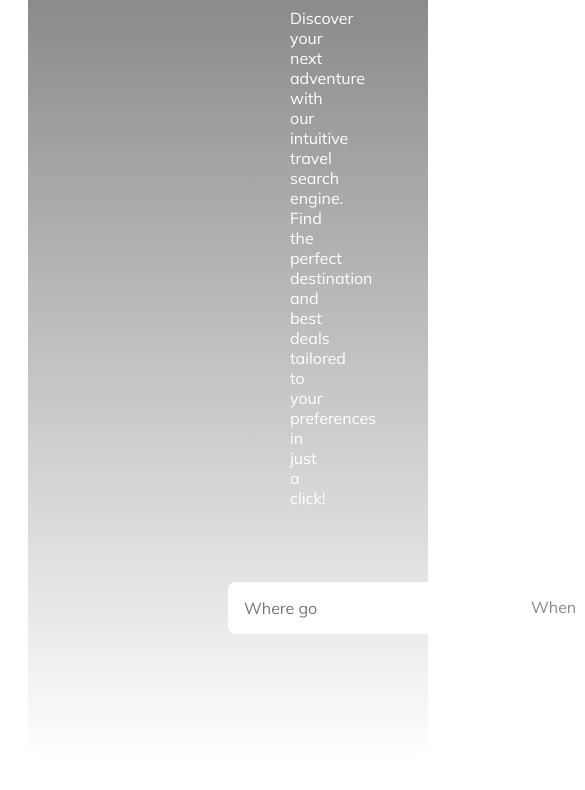
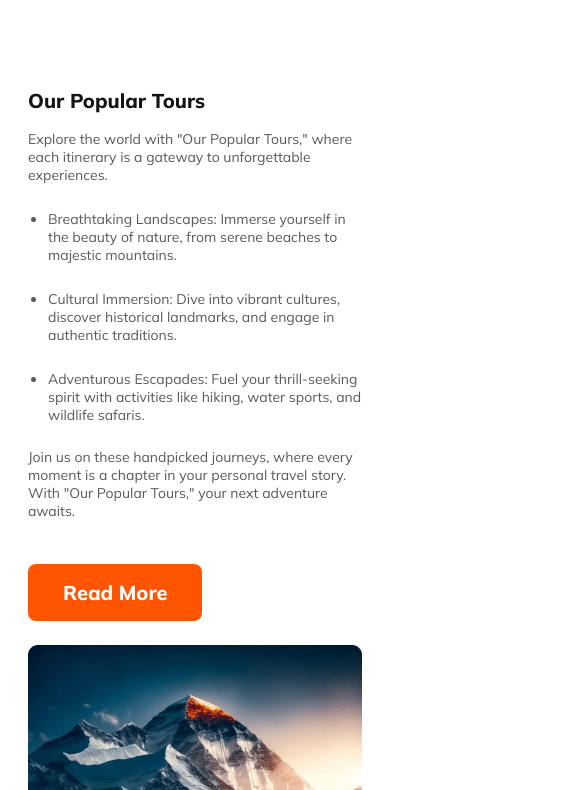
Before and after one commit to safin878/B9A2-Smarter-Travel, a plain HTML site: page index.html in a window 390 px wide. Shown: the part 644-1434 px from the top of the page, 585 px wide, since content can reach past the window. Drawn offline with nearby package versions, Linux system fonts and the light colour scheme.

Commit message:
Added Populer Section With responsive

```diff
--- a/index.html
+++ b/index.html
@@ -51,10 +51,10 @@
         </p>
         <form class="form" action="">
           <div class="search">
-            <div class="card">
-              <input placeholder="Where go" type="text" name="" id="" />
+            <div class="card-1">
+              <input placeholder="Where go" type="search" name="" id="" />
             </div>
-            <div class="card">
+            <div class="card-2">
               <select>
                 <option value="When">When</option>
                 <option value="2024">2024</option>
@@ -65,7 +65,7 @@
                 <option value="2019">2019</option>
               </select>
             </div>
-            <div class="card">
+            <div class="card-3">
               <select>
                 <option value="type">Select type</option>
                 <option value="crazy">Crazy</option>
@@ -76,14 +76,55 @@
             </div>
 
             <div class="form-button">
-              <p>
+              <button>
                 <span class="material-symbols-outlined"> search </span> Find now
-              </p>
+              </button>
             </div>
           </div>
         </form>
       </section>
       <!-- Search engine section end-->
+
+      <!-- Popular tours section starts here -->
+      <section class="popular-section">
+        <div class="popular-content">
+          <h2 class="primary-heading">Our Popular Tours</h2>
+          <p class="primary-text">
+            Explore the world with "Our Popular Tours," where each itinerary is
+            a gateway to unforgettable experiences.
+          </p>
+          <ul>
+            <li>
+              <p class="primary-text point-1">
+                Breathtaking Landscapes: Immerse yourself in the beauty of
+                nature, from serene beaches to majestic mountains.
+              </p>
+            </li>
+            <li>
+              <p class="primary-text">
+                Cultural Immersion: Dive into vibrant cultures, discover
+                historical landmarks, and engage in authentic traditions.
+              </p>
+            </li>
+            <li>
+              <p class="primary-text point-3">
+                Adventurous Escapades: Fuel your thrill-seeking spirit with
+                activities like hiking, water sports, and wildlife safaris.
+              </p>
+            </li>
+          </ul>
+          <p class="primary-text">
+            Join us on these handpicked journeys, where every moment is a
+            chapter in your personal travel story. With "Our Popular Tours,"
+            your next adventure awaits.
+          </p>
+          <button class="primary-btn">Read More</button>
+        </div>
+        <div class="popular-img">
+          <img src="./Images/Rectangle 4.png" alt="" />
+        </div>
+      </section>
+      <!-- Popular tours section end -->
     </main>
 
     <!-- Main section end -->
--- a/styles/responsive.css
+++ b/styles/responsive.css
@@ -2,6 +2,16 @@
 @media screen and (max-width: 600px) {
   body {
     padding: 20px;
+  }
+  .search,
+  .popular-section {
+    flex-direction: column;
+  }
+  .primary-heading {
+    font-size: 20px;
+  }
+  .primary-text {
+    font-size: 14px;
   }
   .menu-section {
     display: none;
@@ -15,4 +25,22 @@
   .menu-bar {
     display: inline;
   }
+  .search-engine {
+    padding: 32px 15px;
+  }
+  .search-engine-title {
+    color: #fff;
+    font-size: 22px;
+    font-weight: 800;
+    margin: 0px 0px 5px 0px;
+  }
+  .search-engine p {
+    padding: 0;
+  }
+  .popular-content {
+    width: 100%;
+  }
+  .popular-section {
+    gap: 24px;
+  }
 }
--- a/styles/style.css
+++ b/styles/style.css
@@ -6,7 +6,12 @@
 * {
   font-family: "Mulish", sans-serif;
 }
-.paragraph-theam {
+.primary-heading {
+  color: #131318;
+  font-size: 40px;
+  font-weight: 800;
+}
+.primary-text {
   color: rgba(19, 19, 24, 0.7);
   font-size: 16px;
   font-weight: 400;
@@ -15,6 +20,10 @@
   padding: 16px 35px;
   border-radius: 8px;
   background: #ff5400;
+  color: #fff;
+  font-size: 20px;
+  font-weight: 800;
+  border: none;
 }
 /* Universal styles end */
 
@@ -107,7 +116,7 @@ nav {
   align-items: center;
 }
 
-.form-button p {
+.form-button button {
   padding: 16px 35px;
   border-radius: 8px;
   background: #ff5400;
@@ -119,14 +128,44 @@ nav {
   align-items: center;
   gap: 5px;
 }
-.card input,
-.card select {
+
+.card-1 input,
+.card-2 select,
+.card-3 select {
   color: rgba(19, 19, 24, 0.5);
   font-size: 16px;
   font-weight: 400;
-  padding: 16px 84px 16px 16px;
+  padding: 16px 0px 16px 16px;
   border-radius: 8px;
+  width: 174px;
+  height: 52px;
   background: #fff;
   border: none;
 }
+
 /* Search Engine Styles end */
+
+/* popular section styles start */
+.popular-section ul {
+  padding-left: 20px;
+  color: rgba(19, 19, 24, 0.7);
+}
+.popular-content {
+  width: 50%;
+}
+.popular-img img {
+  width: 100%;
+}
+.popular-section {
+  display: flex;
+  justify-content: space-between;
+}
+.popular-section button {
+  margin-top: 30px;
+}
+.point-1,
+.point-3 {
+  margin: 24px 0px;
+}
+
+/* popular section styles end */
```
